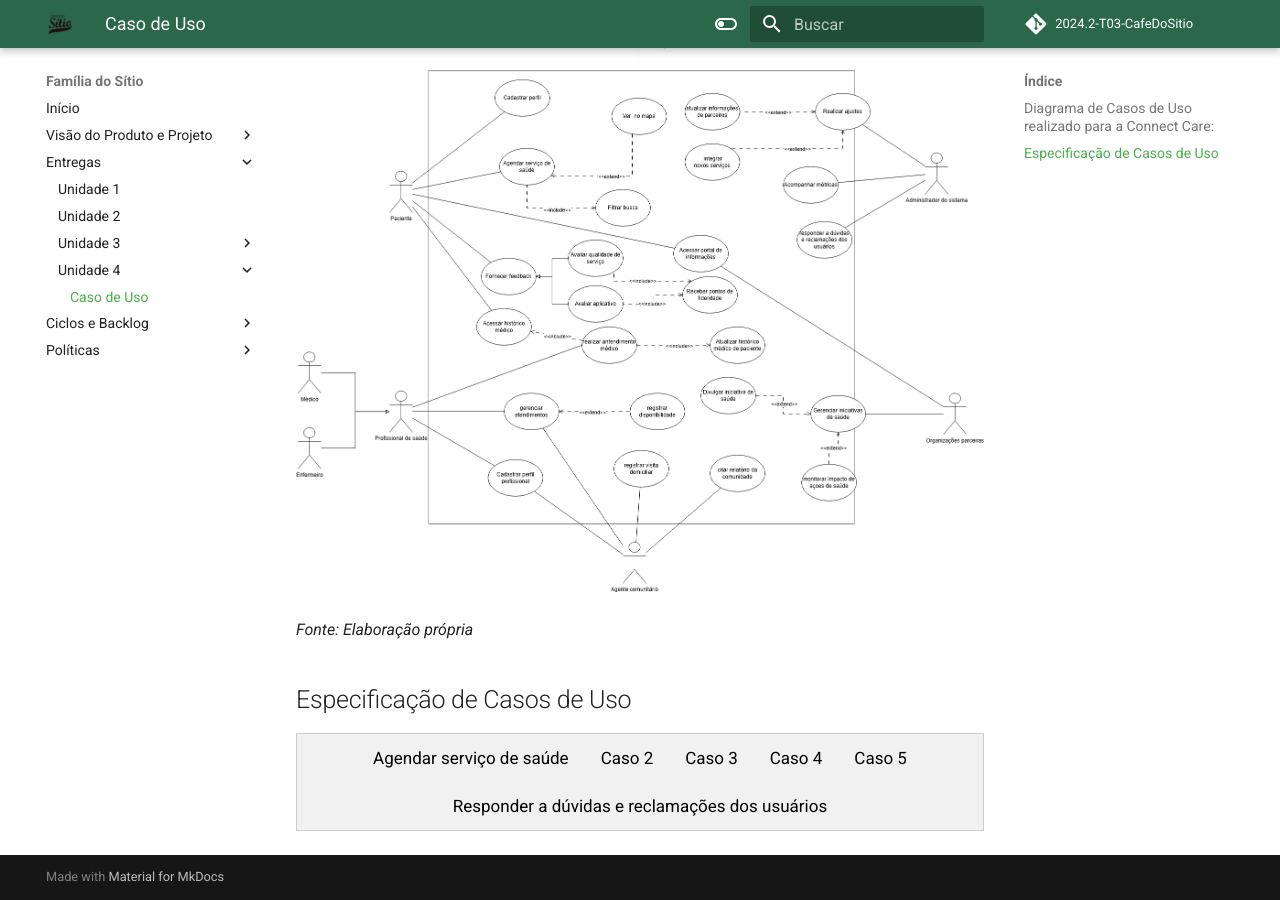
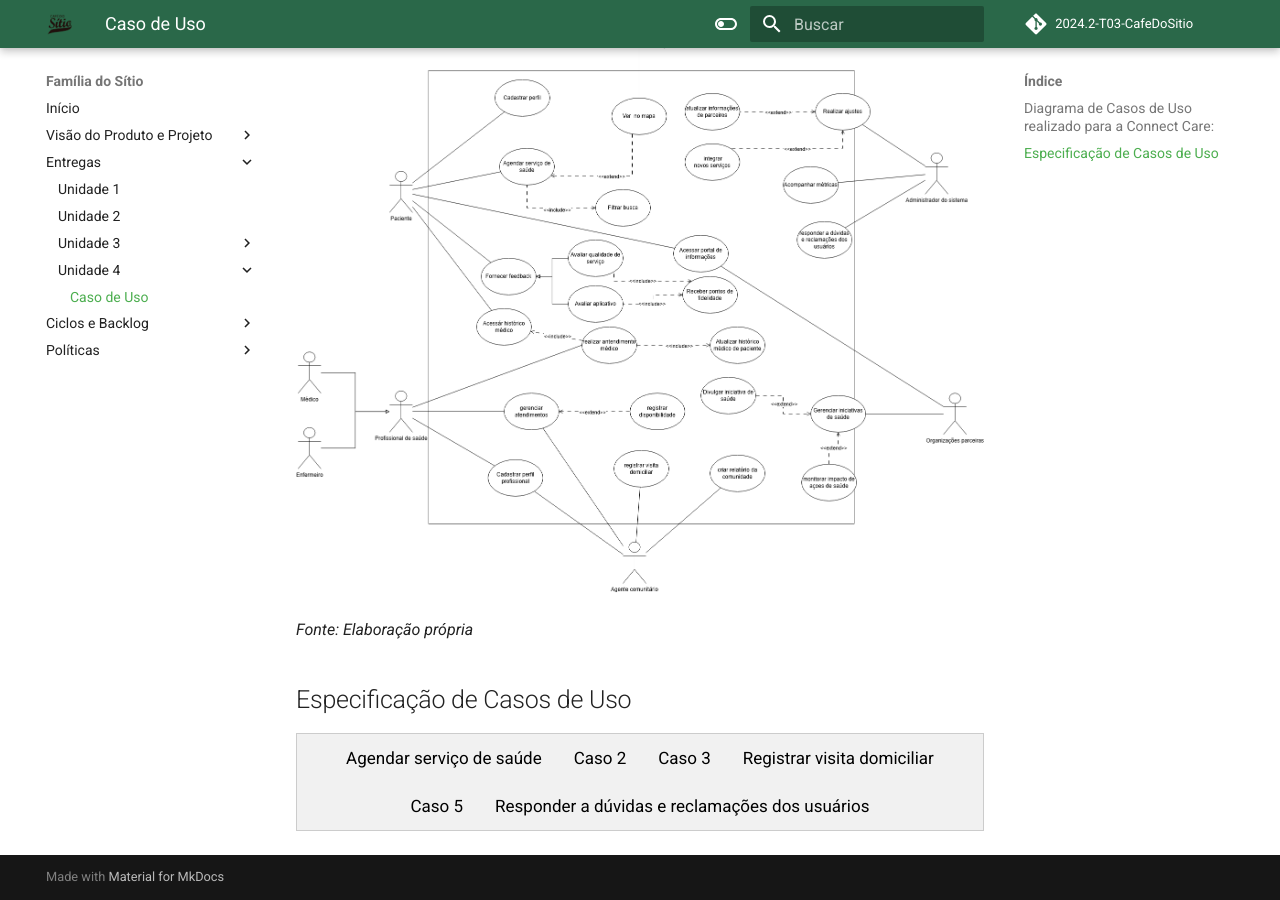
Before and after one commit to mdsreq-fga-unb/2024.2-T03-CafeDoSitio, an MkDocs documentation site: the page built from docs/sections/5-entregas/Unidade4/casoDeUso.md, in a window 1280 px wide and 900 px high, scrolled down 651 px. Built offline with MkDocs 1.6.1 and Material for MkDocs 9.7.7, drawn with Linux system fonts in a browser that asks for light colours; comment, search, counter and statistics services are not loaded.

Commit message:
docs: correcao no titulo do butao

```diff
--- a/docs/sections/5-entregas/Unidade4/casoDeUso.md
+++ b/docs/sections/5-entregas/Unidade4/casoDeUso.md
@@ -29,7 +29,7 @@ _Fonte: Elaboração própria_
   <button class="tablinks" onclick="openTab(event, 'Agendar')">Agendar serviço de saúde</button>
   <button class="tablinks" onclick="openTab(event, 'X')">Caso 2</button>
   <button class="tablinks" onclick="openTab(event, 'Y')">Caso 3</button>
-  <button class="tablinks" onclick="openTab(event, 'Registrar_visita_domiciliar')">Caso 4</button>
+  <button class="tablinks" onclick="openTab(event, 'Registrar_visita_domiciliar')">Registrar visita domiciliar</button>
   <button class="tablinks" onclick="openTab(event, 'A')">Caso 5</button>
   <button class="tablinks" onclick="openTab(event, 'ResponderDuvidas')">Responder a dúvidas e reclamações dos usuários</button>
 </div>
```
